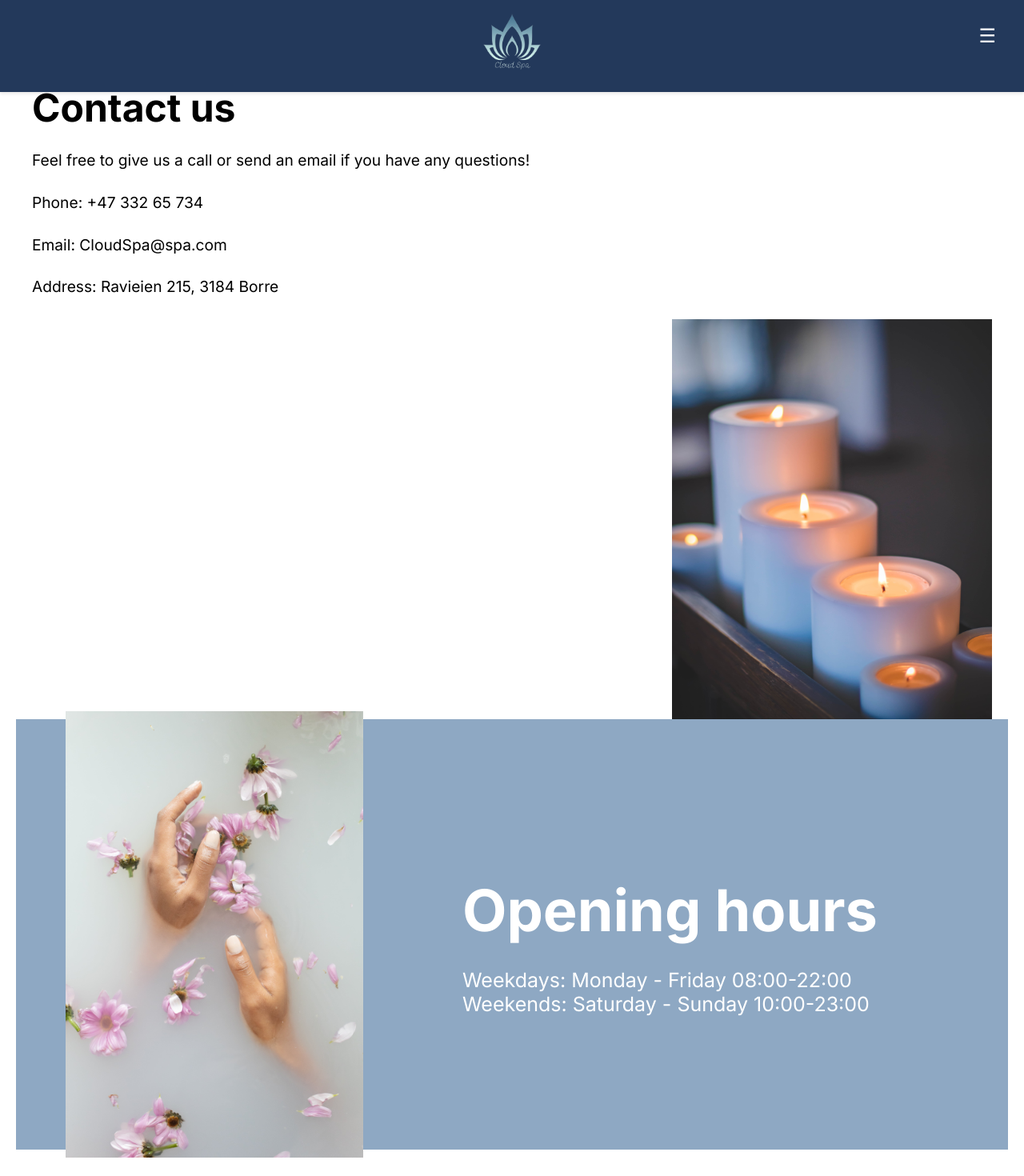
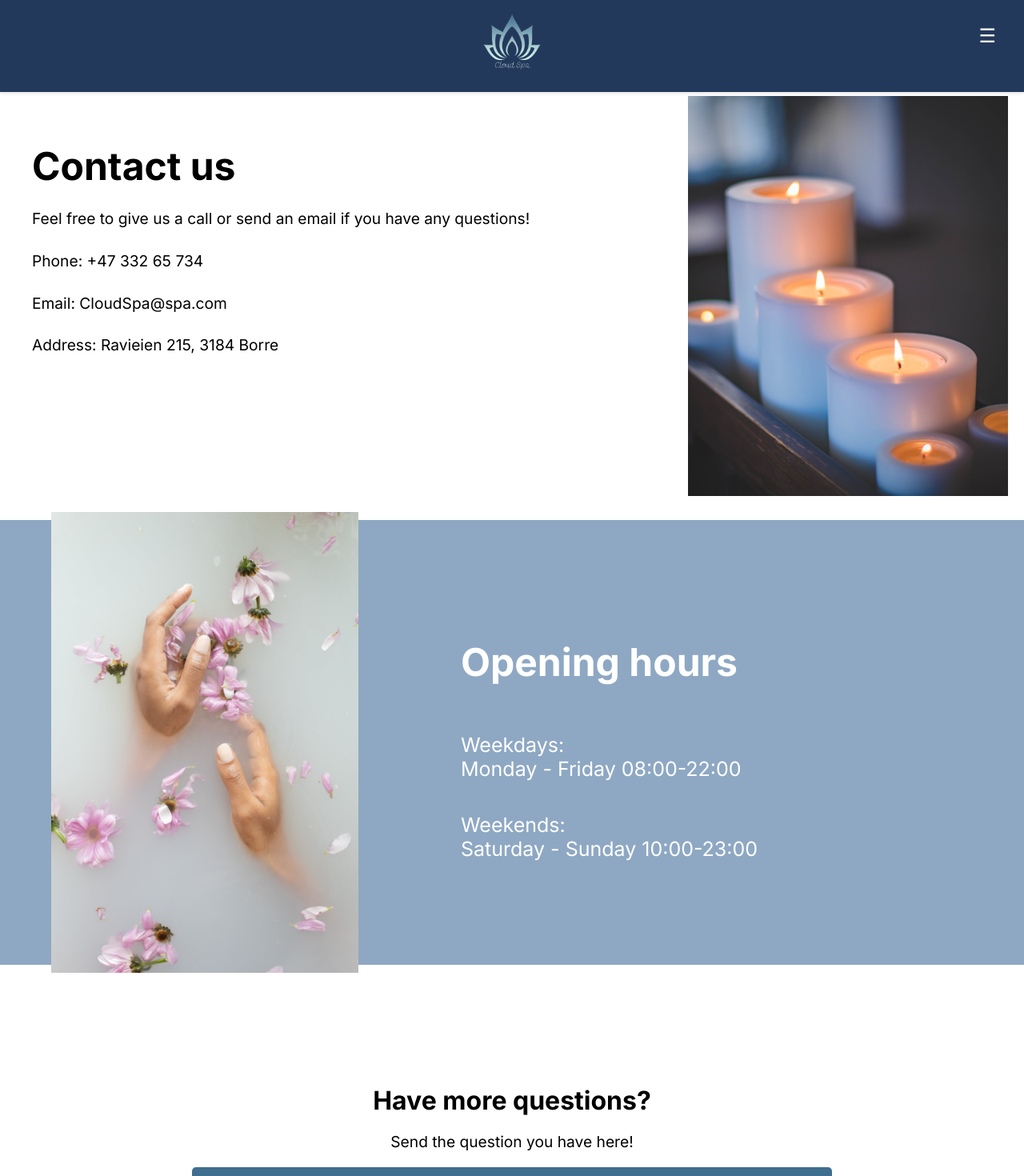
Before and after one commit to Hussein-Ali-Shamarti/Cloud-Spa-React, a React (Create React App) app: page /ContactUs in a window 1280 px wide. Shown: the top 1470 px of the page at 80% size. Built offline with nearby package versions, Linux system fonts and the light colour scheme; no server answers; the database is empty.

Commit message:
quick fixes

```diff
--- a/public/index.html
+++ b/public/index.html
@@ -10,8 +10,10 @@
       content="Web site created using create-react-app"
     />
     <link rel="apple-touch-icon" href="%PUBLIC_URL%/logo192.png" />
+    <link rel="preconnect" href="https://fonts.googleapis.com" />
+    <link rel="preconnect" href="https://fonts.gstatic.com" crossorigin />
     <link
-      href="https://fonts.googleapis.com/css2?family=Inter:wght@300;400;700&display=swap"
+      href="https://fonts.googleapis.com/css2?family=Inter:wght@100..900&display=swap"
       rel="stylesheet"
     />
     <link
--- a/src/pages/ContactUs/OpeningHours.jsx
+++ b/src/components/OpeningHours.jsx
@@ -1,6 +1,6 @@
 import React from "react";
-import openingHoursImage from "../../Pictures/openingHours.jpg";
-import "../../styles/AboutUs/ContactPage.css";
+import openingHoursImage from "../Pictures/openingHours.jpg";
+import "../styles/AboutUs/ContactPage.css";
 
 const OpeningHours = () => {
   return (
@@ -12,8 +12,14 @@ const OpeningHours = () => {
       />
       <div className="opening-hours-text">
         <h1>Opening hours</h1>
-        <p>Weekdays: Monday - Friday 08:00-22:00</p>
-        <p>Weekends: Saturday - Sunday 10:00-23:00</p>
+        <div className="hours">
+          <p>Weekdays: </p>
+          <p>Monday - Friday 08:00-22:00</p>
+        </div>
+        <div className="hours">
+          <p className="p2">Weekends:</p>
+          <p>Saturday - Sunday 10:00-23:00</p>
+        </div>
       </div>
     </div>
   );
--- a/src/pages/AboutUs/AboutUsPage.jsx
+++ b/src/pages/AboutUs/AboutUsPage.jsx
@@ -1,9 +1,10 @@
 import React from "react";
 import AboutUsBlock from "./AboutUsBlock";
 import OurAwardsSection from "./OurAwardsSection";
-import OpeningHoursSection from "./OpeningHoursSection";
 import OurStorySection from "./OurStorySection";
 import "../../styles/AboutUs/AboutUsPage.css";
+import OpeningHours from "../../components/OpeningHours";
+import Footer from "../../components/footer";
 
 const AboutUsPage = () => {
   return (
@@ -11,7 +12,8 @@ const AboutUsPage = () => {
       <AboutUsBlock />
       <OurStorySection />
       <OurAwardsSection />
-      <OpeningHoursSection />
+      <OpeningHours />
+      <Footer />
     </>
   );
 };
--- a/src/pages/AboutUs/OpeningHoursSection.jsx
+++ /dev/null
@@ -1,27 +0,0 @@
-import React from "react";
-import openingHoursImage from "../../Pictures/openingHours.jpg";
-
-const OpeningHoursSection = () => {
-  return (
-    <div className="opening-hours-container">
-      <img
-        src={openingHoursImage}
-        alt="Pink flowers"
-        className="opening-hours-image"
-      />
-      <div className="opening-text">
-        <h1>Opening hours</h1>
-        <div className="opening-hours-details">
-          <p className="opening-hours-text">Weekdays:</p>
-          <p className="opening-hours-text">Monday - Friday 08:00-22:00</p>
-        </div>
-        <div className="opening-hours-details">
-          <p className="opening-hours-text">Weekends:</p>
-          <p className="opening-hours-text">Saturday - Sunday 10:00-23:00</p>
-        </div>
-      </div>
-    </div>
-  );
-};
-
-export default OpeningHoursSection;
--- a/src/pages/ContactUs/ContactInfo.jsx
+++ b/src/pages/ContactUs/ContactInfo.jsx
@@ -4,10 +4,12 @@ import ContactUsImage from "../../Pictures/contactUs.jpg";
 
 const ContactInfo = () => {
   return (
+    <div class="contact-section">
       <div className="contact-info">
         <h1>Contact us</h1>
         <p>
-        Feel free to give us a call or send an email if you have any questions!
+          Feel free to give us a call or send an email if you have any
+          questions!
         </p>
         <p>
           Phone: <a href="tel:+4733265734">+47 332 65 734</a>
@@ -16,6 +18,7 @@ const ContactInfo = () => {
           Email: <a href="mailto:CloudSpa@spa.com">CloudSpa@spa.com</a>
         </p>
         <p>Address: Ravieien 215, 3184 Borre</p>
+      </div>
       <div className="contact-image">
         <img
           src={ContactUsImage}
--- a/src/pages/ContactUs/ContactPage.jsx
+++ b/src/pages/ContactUs/ContactPage.jsx
@@ -1,8 +1,9 @@
 import React from "react";
 import ContactInfo from "./ContactInfo";
-import OpeningHours from "./OpeningHours";
+import OpeningHours from "../../components/OpeningHours";
 import ContactContainer from "./ContactContainer";
 import "../../styles/AboutUs/ContactPage.css";
+import Footer from "../../components/footer";
 
 const ContactPage = () => {
   return (
@@ -10,6 +11,7 @@ const ContactPage = () => {
       <ContactInfo />
       <OpeningHours />
       <ContactContainer />
+      <Footer />
     </main>
   );
 };
--- a/src/styles/AboutUs/ContactPage.css
+++ b/src/styles/AboutUs/ContactPage.css
@@ -1,5 +1,3 @@
-@import url("https://fonts.googleapis.com/css2?family=Inter:wght@400&display=swap");
-
 * {
   margin: 0;
   padding: 0;
@@ -32,9 +30,6 @@ header {
 }
 
 /* Main contact sections */
-main {
-  padding: 85px 20px;
-}
 
 .contact-section {
   display: flex;
@@ -54,13 +49,13 @@ main {
   display: block;
   margin-left: auto;
   margin-right: auto;
+  margin-top: 100px;
 }
 
 /* Contact Info Section */
 .contact-info {
   font-family: "Inter", sans-serif;
   padding: 20px;
-  background: #ffffff;
 }
 
 .contact-info h1 {
@@ -93,7 +88,9 @@ main {
   margin-bottom: 5%;
   position: relative;
 }
-
+.hours {
+  padding-top: 40px;
+}
 .opening-hours-image {
   position: relative;
   height: auto;
@@ -115,7 +112,7 @@ main {
   color: white;
   text-align: left;
   flex-direction: row;
-  font-size: 3em;
+  font-size: 2em;
   margin: 0;
   line-height: 2;
 }
```
Lines whose indentation alone changed are shown as unchanged.
